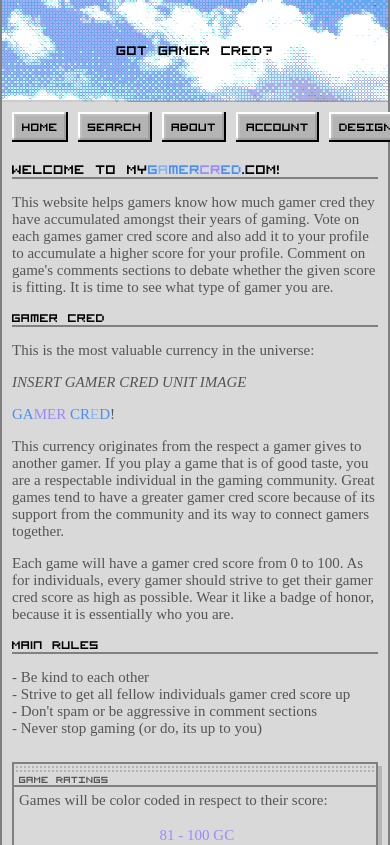
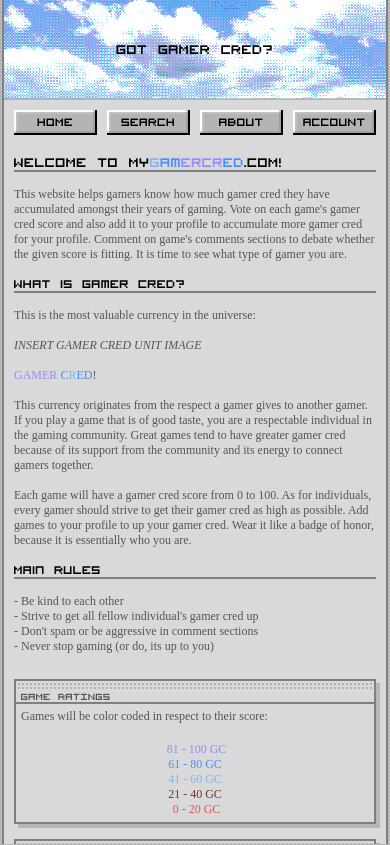
Before and after one commit to josedrios/my-gamer-cred, a React (Vite) app in the folder frontend/: page / in a window 390 px wide. Shown: the top 845 px of the page. Built offline with nearby package versions, Linux system fonts and the light colour scheme; a web font is replaced by a local one.

Commit message:
Fixed horizontal overflow (added overflow auto in #root), swiping on phone is wierd, gets stuck at a certain point on the page and swiping in a certain area fixes it (need to fix)

```diff
--- a/frontend/package.json
+++ b/frontend/package.json
@@ -4,7 +4,7 @@
   "version": "0.0.0",
   "type": "module",
   "scripts": {
-    "dev": "vite",
+    "dev": "vite --host",
     "build": "vite build",
     "lint": "eslint .",
     "preview": "vite preview"
--- a/frontend/src/components/Nav.jsx
+++ b/frontend/src/components/Nav.jsx
@@ -15,9 +15,9 @@ export default function Nav() {
       <NavLink className="button" to='/account'>
         ACCOUNT
       </NavLink>
-      <NavLink className="button" to='/design'>
+      {/* <NavLink className="button" to='/design'>
         DESIGN
-      </NavLink>
+      </NavLink> */}
     </nav>
   );
 }
--- a/frontend/src/components/UI/WaveText.jsx
+++ b/frontend/src/components/UI/WaveText.jsx
@@ -24,10 +24,7 @@ export default function WaveText({ text }) {
           <span key={i} className="border-wave">
             {char}
           </span>
-        ) : diff === 2 ||
-          diff === 3 ||
-          diff === text.length - 2 ||
-          diff === text.length - 3 ? (
+        ) : diff === 2 || diff === text.length - 2 ? (
           <span key={i} className="border-wave">
             {char}
           </span>
--- a/frontend/src/pages/Home.jsx
+++ b/frontend/src/pages/Home.jsx
@@ -8,6 +8,8 @@ export default function Home() {
         <Welcome />
         <Currency />
         <Rules />
+        {/* ADD GAMER SCORE GAME CARDS */}
+        {/* LIKE: TOP, NEW, HOT (SAME FOR PLAYERS) */}
       </div>
       <aside>
         <GameLegend />
@@ -27,8 +29,8 @@ function Welcome() {
       </h1>
       <p>
         This website helps gamers know how much gamer cred they have accumulated
-        amongst their years of gaming. Vote on each games gamer cred score and
-        also add it to your profile to accumulate a higher score for your
+        amongst their years of gaming. Vote on each game's gamer cred score and
+        also add it to your profile to accumulate more gamer cred for your
         profile. Comment on game's comments sections to debate whether the given
         score is fitting. It is time to see what type of gamer you are.
       </p>
@@ -39,7 +41,7 @@ function Welcome() {
 function Currency() {
   return (
     <>
-      <h2 className="page-subheader">Gamer Cred</h2>
+      <h2 className="page-subheader">What is Gamer Cred?</h2>
       <p>This is the most valuable currency in the universe:</p>
       <p>
         <i>INSERT GAMER CRED UNIT IMAGE</i>
@@ -51,15 +53,15 @@ function Currency() {
       <p>
         This currency originates from the respect a gamer gives to another
         gamer. If you play a game that is of good taste, you are a respectable
-        individual in the gaming community. Great games tend to have a greater
-        gamer cred score because of its support from the community and its way
-        to connect gamers together.
+        individual in the gaming community. Great games tend to have greater
+        gamer cred because of its support from the community and its energy to
+        connect gamers together.
       </p>
       <p>
         Each game will have a gamer cred score from 0 to 100. As for
-        individuals, every gamer should strive to get their gamer cred score as
-        high as possible. Wear it like a badge of honor, because it is
-        essentially who you are.
+        individuals, every gamer should strive to get their gamer cred as high
+        as possible. Add games to your profile to up your gamer cred. Wear it
+        like a badge of honor, because it is essentially who you are.
       </p>
     </>
   );
@@ -68,15 +70,15 @@ function Currency() {
 function Rules() {
   return (
     <>
-      <h2 className='page-subheader'>Main Rules</h2>
+      <h2 className="page-subheader">Main Rules</h2>
       <p>
         - Be kind to each other <br />
-        - Strive to get all fellow individuals gamer cred score up <br />
-        - Don't spam or be aggressive in comment sections <br />
-        - Never stop gaming (or do, its up to you)
+        - Strive to get all fellow individual's gamer cred up <br />
+        - Don't spam or be aggressive in comment sections <br />- Never stop
+        gaming (or do, its up to you)
       </p>
     </>
-  )
+  );
 }
 
 function GameLegend() {
--- a/frontend/src/styles/base/_reset.scss
+++ b/frontend/src/styles/base/_reset.scss
@@ -1,23 +1,15 @@
-body {
+*,
+*::before,
+*::after {
+  box-sizing: border-box;
+}
+
+html, body {
   margin: 0;
   padding: 0;
   width: 100vw;
   height: 100vh;
-}
-
-#root {
-  max-width: 750px;
-  min-width: 0px;
-  width: calc(100% - 4px);
-  min-height: 100vh;
-}
-
-header {
-  height: 100px;
-}
-
-main {
-  padding: $spacing-xs;
+    -webkit-overflow-scrolling: touch;
 }
 
 p {
@@ -25,12 +17,18 @@ p {
   padding: 0;
 }
 
-h1, h2, h3, h4, h5, h6 {
+h1,
+h2,
+h3,
+h4,
+h5,
+h6 {
   margin: 0;
   text-align: center;
 }
 
-button, a {
+button,
+a {
   &:hover {
     cursor: pointer;
   }
--- a/frontend/src/styles/base/_typography.scss
+++ b/frontend/src/styles/base/_typography.scss
@@ -1,7 +1,7 @@
 // ==========================
 // Font Families
 // ==========================
-@import url("https://fonts.googleapis.com/css2?family=Spline+Sans+Mono:ital,wght@0,300..700;1,300..700&display=swap");
+@import url('https://fonts.googleapis.com/css2?family=Spline+Sans+Mono:ital,wght@0,300..700;1,300..700&display=swap');
 
 @font-face {
   font-family: 'Pixel';
@@ -24,12 +24,19 @@ $font-size-lg: 1.0625rem; // 17px
 
 body {
   color: $secondary-font-color;
+  font-family: $secondary-font;
 }
 
 // ==========================
 // Tag Adjustments
 // ==========================
-h1, h2, h3, h4, h4, h5, h6 {
+h1,
+h2,
+h3,
+h4,
+h4,
+h5,
+h6 {
   font-family: $primary-font;
   color: $primary-font-color;
   font-weight: 100;
@@ -92,4 +99,12 @@ p {
   h6 {
     font-size: 0.75rem;
   }
+
+  p {
+    font-size: $font-size-sm;
+
+    &.sm {
+      font-size: $font-size-xs;
+    }
+  }
 }
--- a/frontend/src/styles/components/_buttons.scss
+++ b/frontend/src/styles/components/_buttons.scss
@@ -1,18 +1,20 @@
 .button,
 button {
+  font-family: $primary-font;
+  font-size: 1.2rem;
+
+  height: $spacing-lg;
+  width: fit-content;
+  padding: 0 $spacing-sm;
+  display: flex;
+  align-items: center;
+  justify-content: center;
+
   background-color: $primary-bg;
   box-shadow: inset -1px -1px 0 1px black, inset -3px -3px 0 1px $tertiary-color,
     inset 0px 0px 0 2px white, inset 2px 2px 0px 2px $secondary-color;
-  height: $spacing-lg;
-  padding: 0 $spacing-sm;
   text-decoration: none;
-  display: flex;
-  align-items: center;
-  justify-content: center;
-  height: 30px;
-  width: fit-content;
-  font-family: $primary-font;
-  font-size: 1.2rem;
+  color: black;
 
   &:hover {
     box-shadow: inset -1px -1px 0 1px white,
--- a/frontend/src/styles/layout/_app.scss
+++ b/frontend/src/styles/layout/_app.scss
@@ -2,20 +2,31 @@ body {
   background-color: $primary-bg;
   background-image: radial-gradient(#cacaca 1px, transparent 1px);
   background-size: 4px 4px;
+  display: flex;
+  justify-content: center;
+  overflow: auto;
+  min-height: 100vh;
+  height: 100%;
 }
 
 #root {
+  width: calc(100% - 4px);
+  min-width: 0px;
+  max-width: 750px;
+  height: 100%;
+  overflow: auto;
   border: 2px solid $primary-color;
   border-top: none;
   border-bottom: none;
-  margin: auto;
   background-color: $secondary-bg;
+  padding-bottom: $spacing-lg;
 }
 
-main{
+main {
   padding: $spacing-sm;
   display: flex;
   gap: $spacing-lg;
+  overflow: auto;
 
   aside {
     order: 1;
@@ -33,7 +44,8 @@ main{
     flex-direction: column;
   }
 
-  div.content, aside {
+  div.content,
+  aside {
     width: 100% !important;
   }
 }
--- a/frontend/src/styles/layout/_header.scss
+++ b/frontend/src/styles/layout/_header.scss
@@ -1,7 +1,7 @@
 header {
   background-image: url('/banner.png');
   filter: grayscale(15%);
-  background-size: 750px auto;
+  background-size: 100% auto;
   background-repeat: no-repeat;
   image-rendering: pixelated;
   image-rendering: crisp-edges;
@@ -10,6 +10,7 @@ header {
   display: flex;
   justify-content: center;
   align-items: center;
+  height: 100px;
 
   #banner-title {
     text-align: center;
```
